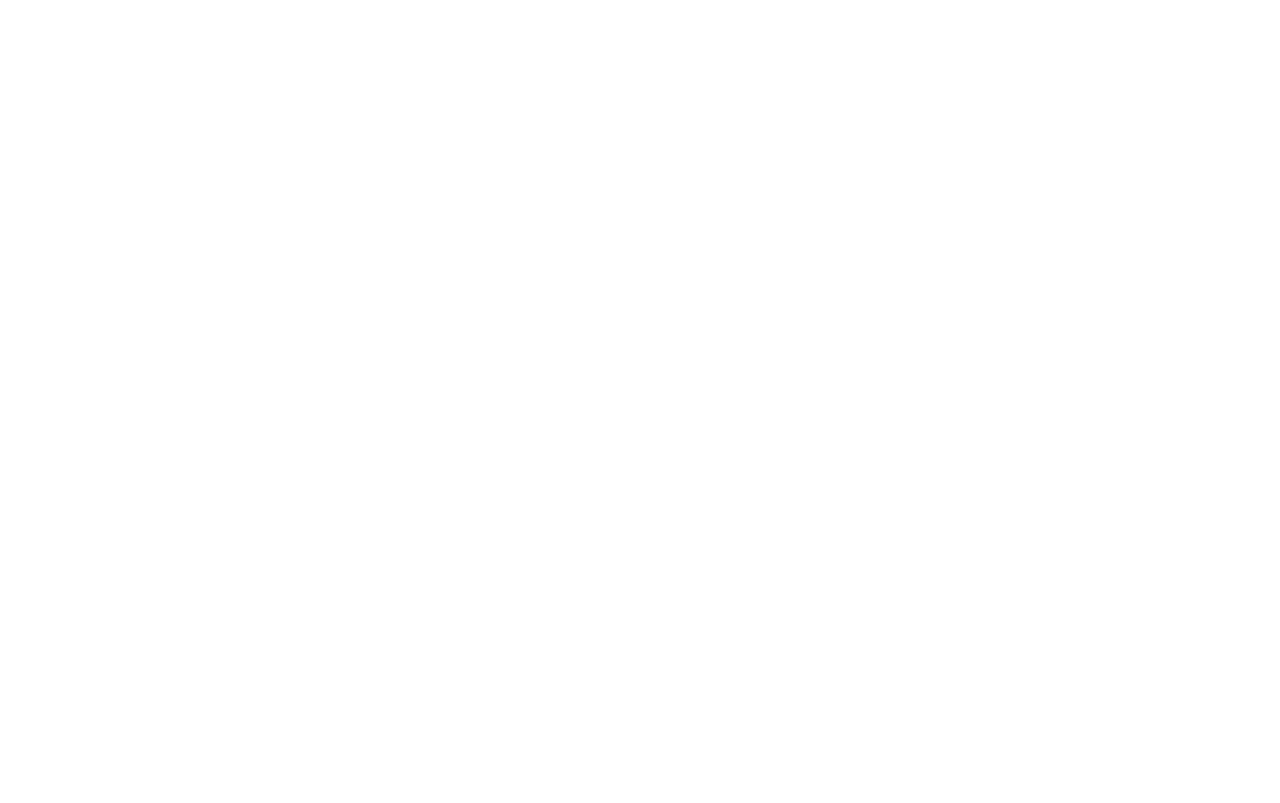
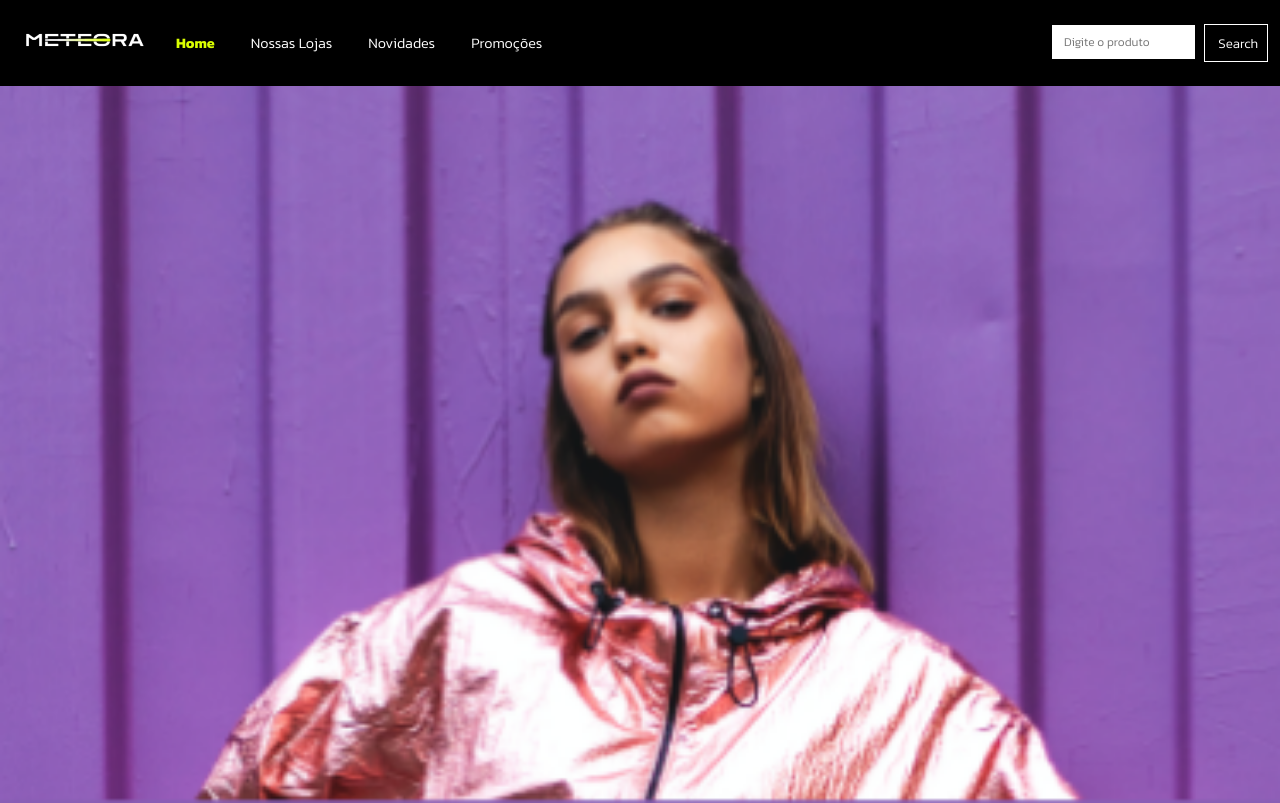
Before and after one commit to FabianoRaiser/7th-challenge-Alura, a React (Vite) app: page / in a window 1280 px wide. Shown: the top 803 px of the page. Built offline with nearby package versions, Linux system fonts and the light colour scheme.

Commit message:
fix: Reconstrução para build na Vercel

```diff
--- a/src/App.jsx
+++ b/src/App.jsx
@@ -1,5 +1,5 @@
 import { GlobalStyle } from './components/globalStyle'
-// import { AppRoutes } from 'routes';
+import { AppRoutes } from 'routes';
 
 
 
@@ -7,7 +7,7 @@
   return (
     <>
       <GlobalStyle />
-      {/* <AppRoutes /> */}
+      <AppRoutes />
     </>
   )
 }
--- /dev/null
+++ b/src/pages/Pagina404/index.jsx
@@ -0,0 +1,7 @@
+
+
+export const Pagina404 = () => {
+    return (
+        <h1>Caminho errado</h1>
+    )
+}
--- a/src/pages/PaginaPadrao/index.jsx
+++ /dev/null
@@ -1,5 +0,0 @@
-
-
-export const PaginaPadrao = () => {
-
-}
--- a/src/routes.jsx
+++ b/src/routes.jsx
@@ -1,7 +1,8 @@
-import Header from "components/Header"
-import Rodape from "components/Rodape"
+import { Header } from "components/Header"
+import { Rodape } from "components/Rodape"
 import ScrollToTop from "components/ScrollToTop"
-import Home from "pages/Home"
+import { Home } from "pages/Home"
+import { Pagina404 } from "pages/Pagina404"
 import { BrowserRouter, Routes, Route } from "react-router-dom"
 
 
@@ -12,6 +13,7 @@
             <Header />
             <Routes>
                 <Route path="/" element={<Home />} />
+                <Route path="/*" element={<Pagina404 />} />
             </Routes>
             <Rodape />
         </BrowserRouter>
```
